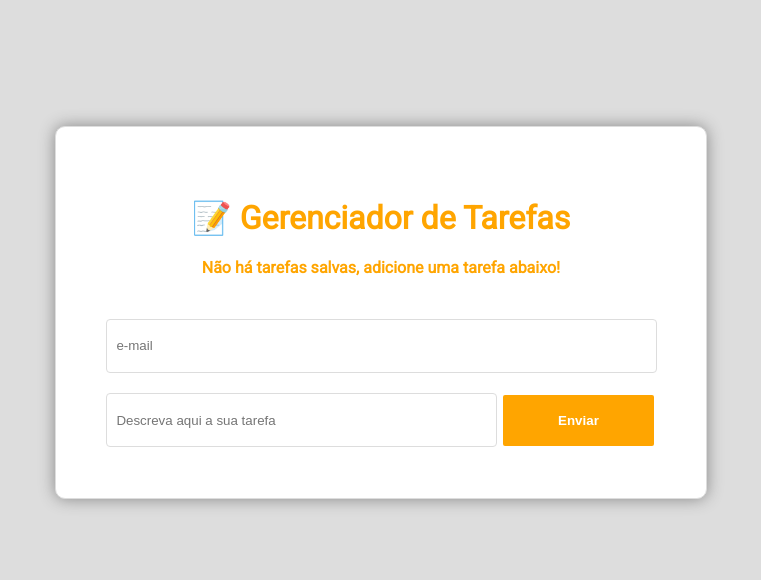
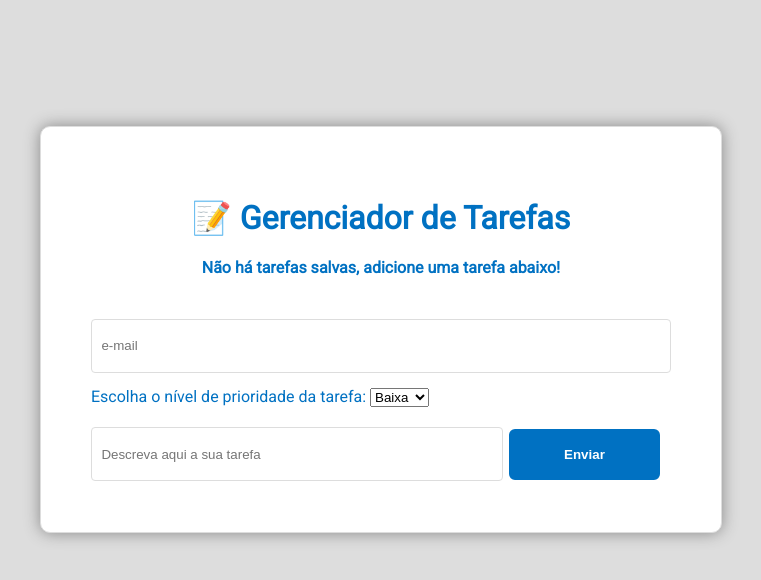
Before and after one commit to gabrielcastroo/gerenciador_de_tarefas_com_flaskAPI, a Flask app: page / in a window 1280 px wide. Shown: the top 580 px of the page, without its empty margins (259-1020 px from the left). Run offline with Flask 2, Linux system fonts and the light colour scheme; data that the repository does not hold is empty.

Commit message:
add: some changes and new functionalities

```diff
--- a/app.py
+++ b/app.py
@@ -22,7 +22,7 @@ class Todo(db.Model):
     content = db.Column(db.String(200), nullable=False)
     date_created = db.Column(db.DateTime, default=datetime.utcnow)
     email = db.Column(db.String(200), nullable=False)
-
+    priority = db.Column(db.String(50), nullable=False)
 
     def __repr__(self):
         return '<Task %r>' % self.id
@@ -33,9 +33,12 @@ db.create_all()
 def index():
 
     if request.method == 'POST':
+
         task_content = request.form['content']
         task_email = request.form['email']
-        new_task = Todo(content=task_content, email=task_email)
+        task_priority = request.form['priority']
+
+        new_task = Todo(content=task_content, email=task_email, priority=task_priority)
         send_email(task_email,task_content)
 
         try:
@@ -80,4 +83,5 @@ def update(id):
 
 
 if __name__ == "__main__":
+    app.debug = True
     app.run()
--- a/send_email.py
+++ b/send_email.py
@@ -14,12 +14,12 @@ def send_email(email_to_send, text_to_send):
     server.starttls()
     server.login(login, password)
 
-    corpo = "Olá, você tem uma tarefa - Enviado de Gerenciador de Tarefas "
+    subject = "Olá, você tem uma tarefa - Enviado de Gerenciador de Tarefas "
 
     email_msg = MIMEMultipart()
     email_msg['From'] = login
     email_msg['To'] = email_to_send
-    email_msg['Subject'] = corpo
+    email_msg['Subject'] = subject
     email_msg.attach(MIMEText(text_to_send,'plain'))
 
     server.sendmail(email_msg['From'],email_msg['To'],email_msg.as_string())
--- a/static/css/main.css
+++ b/static/css/main.css
@@ -1,31 +1,43 @@
 @import url('https://fonts.googleapis.com/css2?family=Roboto&display=swap');
+
 html {
+
     margin: 0;
     font-family: 'Roboto', sans-serif;
-    color: #FFA500;
+    color: #0071c2;
     background-color: #DDD;
+
 }
 
 h1,h4 {
+
     text-align: center;
+
 }
+
 .content {
+
     margin: 0 auto;
     margin-top: 10%;
-    width: 550px;
+    width: 580px;
     background-color: #FFF;
     padding: 50px;
     border-radius: 10px;
     border: solid 1px #DDD;
     word-wrap: anywhere;
     box-shadow: 0 0 1em #888;
+
 }
 
 th{
-    color: #D2691E;
+
+    color: #0071c2;
     font-weight: bold;
+
 }
+
 table, td, th {
+
     border: 1px solid #EEE;
     padding: 10px;
     width: 200px;
@@ -33,54 +45,76 @@ table, td, th {
 }
 
 td{
+
     color: #000;
+
 }
 
 table {
+
     border-collapse: collapse;
     width: 100%;
+
 }
 
 th {
+
     height: 30px;
+
 }
 
 td {
+
     text-align: center;
     padding: 5px;
+
 }
 
 .form {
+
     margin-top: 20px;
+
 }
 
 #content {
+
     width: 70%;
+
 }
 
 a{
+
     text-decoration: none;
     color: #111;
     font-weight: bold;
+
 }
 
 a:hover{
+
     color: #888;
+
 }
 
 .delete {
+
     color: rgb(177, 0, 0);
     font-weight: bold;
+
 }
 
 .delete:hover {
 
     color: red;
+
 }
 
 input{
+
     margin-top: 20px;
+
 }
+
 input{
 
     height: 50px;
@@ -95,23 +129,32 @@ input[type=submit] {
     height: 55px;
     margin-left: 0px;
     border: 2px solid #FFF;
-    background-color: #FFA500;
+    background-color: #0071c2;
     color: #FFF;
     font-weight: bold;
-    border-radius: 4px;
+    border-radius: 8px;
     width: 155px;
     text-align: center;
 
 }
 
 .boxes {
+
     border: solid 1px #DDD;
+
 }
 
 input[type=submit]:hover {
-    border: 2px solid #D2691E;
+
+    border: 2px solid #0071c2;
     background-color: #FFF;
-    color: #D2691E;
+    color: #0071c2;
     cursor: pointer;
 
 }
+
+#priority{
+
+    margin-top: 15px;
+
+}
--- a/templates/index.html
+++ b/templates/index.html
@@ -19,6 +19,7 @@
             <th>Adicionado em</th>
             <th>Ações</th>
             <th>E-mail</th>
+            <th>Prioridade</th>
         </tr>
 
         {% for task in tasks %}
@@ -30,16 +31,24 @@
                     <br>
                     <a href="/update/{{task.id}}">Atualizar</a>
                 </td>
-                <td>
-                    {{task.email}}
-                </td>
+                <td>{{task.email}}</td>
+                <td>{{task.priority}}</td>
             </tr>
         {% endfor %}
 
     </table>
     {% endif %}
+
     <form action="/" method="POST">
         <input type="email" placeholder="  e-mail" class="boxes" name="email" id="email">
+
+        <label for="priority">Escolha o nível de prioridade da tarefa: </label>
+
+        <select name="priority" id="priority">
+            <option value="Baixa">Baixa</option>
+            <option value="Media">Média</option>
+            <option value="Alta">Alta</option>
+          </select>
         <input type="text" placeholder="  Descreva aqui a sua tarefa" class="boxes" name="content" id="content">
         <input type="submit" value="Enviar">
     </form>
```
Also changed, not shown: test.db.
